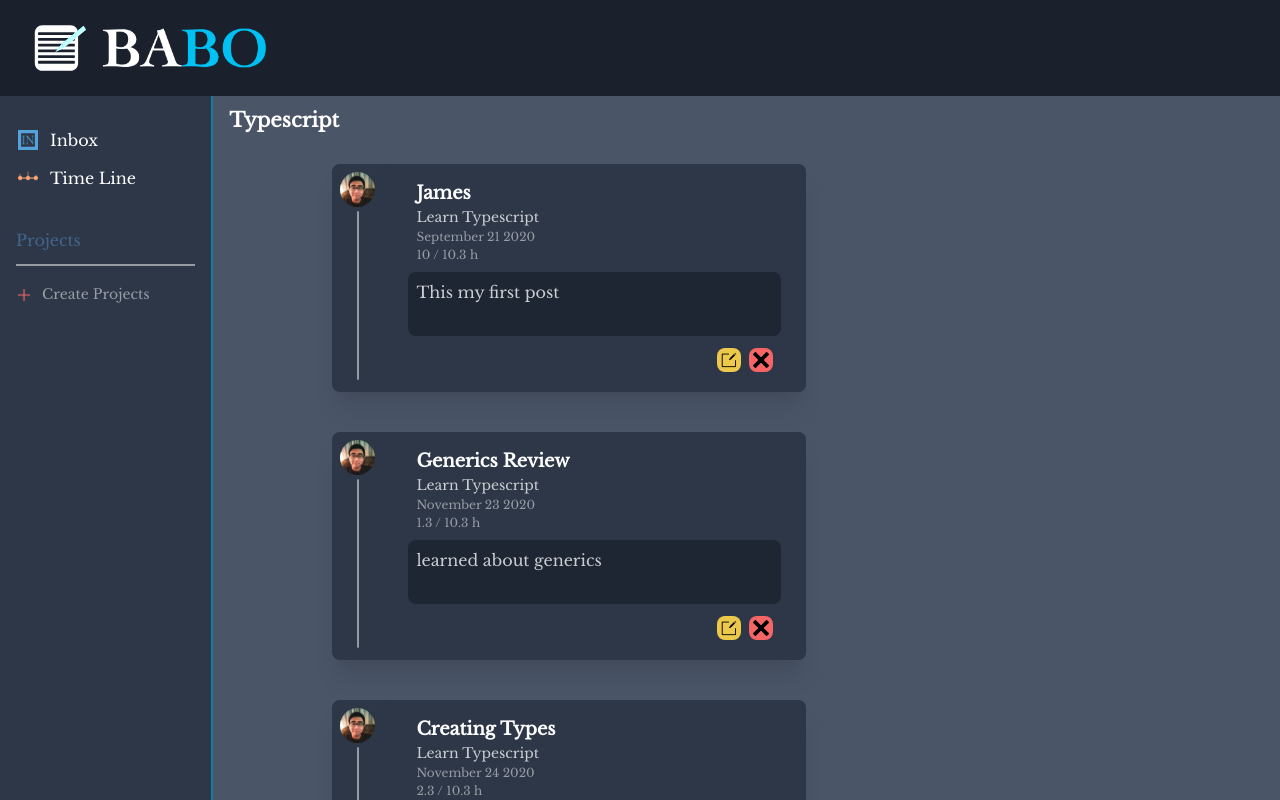
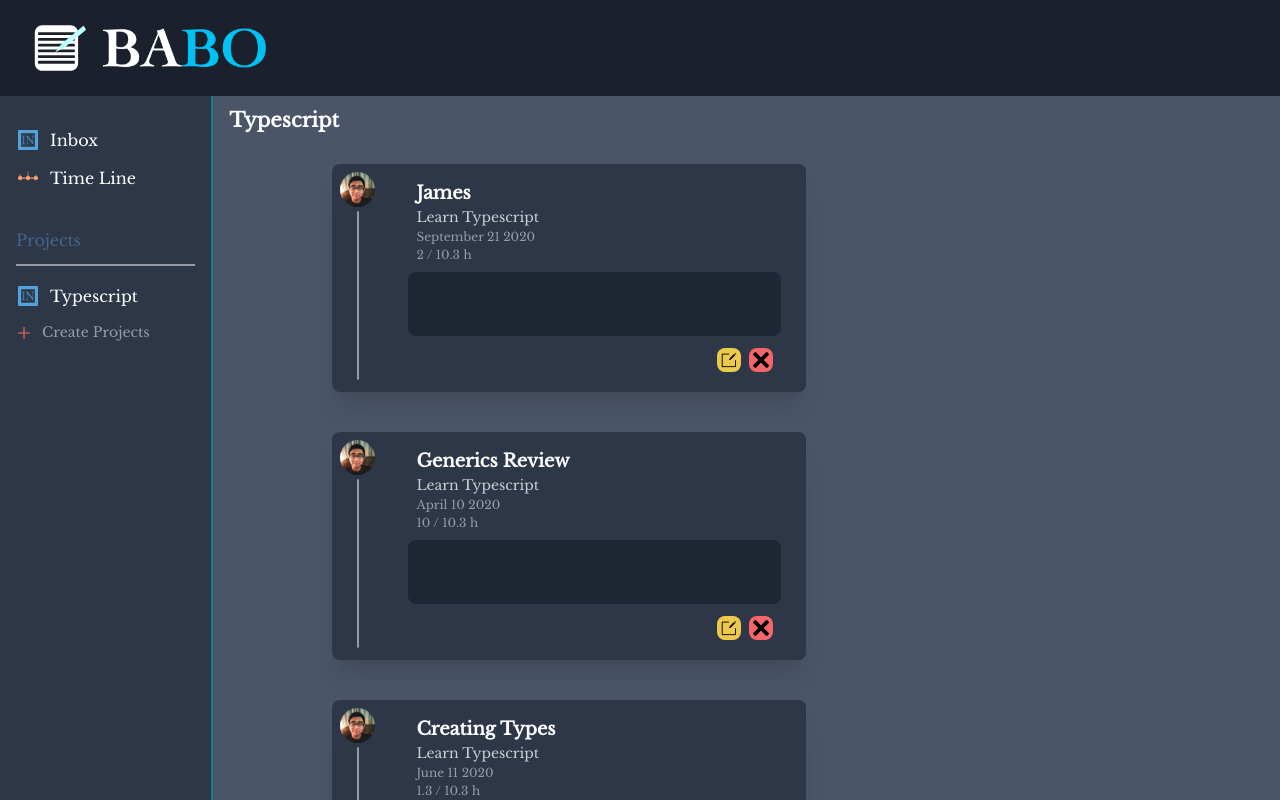
Before and after one commit to JamesTLopez/Babo, a React (Create React App) app: page /dashboard/projects in a window 1280 px wide. Built offline with nearby package versions, Linux system fonts and the light colour scheme.

Commit message:
context bug fix

```diff
--- a/src/App.tsx
+++ b/src/App.tsx
@@ -2,14 +2,17 @@ import React from "react";
 import "./assets/App.css";
 import "./assets/main.css";
 import Header from "./components/layouts/Header";
-import { BrowserRouter as Router, Switch ,Route} from "react-router-dom";
+import { BrowserRouter as Router, Switch, Route } from "react-router-dom";
 import Login from "./components/auth/Login";
 import Dashboard from "./components/pages/Dashboard";
 import Settings from "./components/pages/Settings";
 import Home from "./components/pages/Home";
 
+import { Provider } from "./context/context";
+
 function App() {
   return (
+    <Provider>
       <Router>
         <div className="relative h-screen overflow-hidden max-w-full bg-gray-700 ">
           <Header />
@@ -21,6 +24,7 @@ function App() {
           </Switch>
         </div>
       </Router>
+    </Provider>
   );
 }
 
--- a/src/components/layouts/Header.tsx
+++ b/src/components/layouts/Header.tsx
@@ -1,6 +1,7 @@
 import React, { useState } from "react";
 import { Link } from "react-router-dom";
 import Babo from "../../images/BaboHeader.svg";
+import { Consumer } from "../../context/context";
 
 function Header() {
   const [menu, isMenuSelected] = useState<boolean>(false);
--- a/src/components/layouts/Tabs.tsx
+++ b/src/components/layouts/Tabs.tsx
@@ -20,7 +20,8 @@ function Tabs() {
             <h1 className="text-white">Projects</h1>
             <div className="sep"></div>
             <div className="nav flex flex-col sm:items-start items-center">
-            <Link  to="/dashboard/createproject"> <img className="h-3" src={Plus} alt="inbox"/> <span className="opacity-50 text-sm">Create Projects</span></Link>
+              <Link to="/dashboard/projects"><img className="h-5" src={Inbox} alt="inbox"/> Typescript</Link>
+              <Link  to="/dashboard/createproject"> <img className="h-3" src={Plus} alt="inbox"/> <span className="opacity-50 text-sm">Create Projects</span></Link>
             </div>
 
           </div>
--- a/src/components/posts/Createpost.tsx
+++ b/src/components/posts/Createpost.tsx
@@ -30,7 +30,7 @@ function Createpost() {
         </div>
       </div>
       {active ?
-        <div className="p-3 flex items-center justify-center w-full">
+        <div className="fadeIn p-3 flex items-center justify-center w-full">
             <Formik initialValues={postValues}
                    onSubmit={(values, actions) => {
 
--- a/src/components/posts/Posts.tsx
+++ b/src/components/posts/Posts.tsx
@@ -1,8 +1,12 @@
 import React from "react";
 import Createpost from "./Createpost";
 import Post from "./Post";
+import { Consumer } from "../../context/context";
 
 function Posts() {
+  return (
+    <Consumer>
+      {(posts) => {
         return (
           <div className="flex flex-col">
             <div className="sm:flex items-center hidden h-12">
@@ -12,18 +16,19 @@ function Posts() {
             </div>
             <div className="flex flex-wrap  ">
               <div className="md:w-2/3  w-full flex flex-col items-center ">
-          <Post title="James" hours={10} date="September 21 2020" description="This my first post" />
-          <Post title="Generics Review" hours={1.3} date="November 23 2020" description="learned about generics" />
-          <Post title="Creating Types" hours={2.3} date="November 24 2020" description="types" />
-          <Post title="Implementing Interface" hours={4.3} date="November 30 2020" description="interface" />
-          <Post title="Start Project" hours={6.3} date="December 1 2020" description="weatherboi application" />
+                {posts.map((post,index) =>
+                  <Post key={index} title={post.title} hours={post.hours} date={post.date} />
+                )}
               </div>
               <div className="sm:visible hidden w-1/3 md:relative absolute md:flex flex-col items-center">
-          <Createpost/>
+                <Createpost />
               </div>
             </div>
           </div>
         );
+      }}
+    </Consumer>
+  );
 }
 
 export default Posts;
--- /dev/null
+++ b/src/context/context.tsx
@@ -0,0 +1,50 @@
+import React,{createContext} from 'react'
+
+
+interface postValues {
+    title:string;
+    hours:number;
+    date:string;
+    description?:string;
+}
+
+
+export let posts:postValues[] =[
+    {
+        title:"James",
+        hours:2,
+        date:"September 21 2020"
+    },
+    {
+        title:"Generics Review",
+        hours:10,
+        date:"April 10 2020"
+    },
+    {
+        title:"Creating Types",
+        hours:1.3,
+        date:"June 11 2020"
+    },
+    {
+        title:"Implementing Interface",
+        hours:4,
+        date:"November 23 2020"
+    },
+    {
+        title:"Start Project",
+        hours:2.6,
+        date:"December 1 2020"
+    },
+
+]
+
+
+export const AppContext = createContext<postValues[]>([]);
+
+export const Provider = (props: { children: React.ReactNode; }) =>{
+    return <AppContext.Provider value={posts}>
+        {props.children}
+    </AppContext.Provider>
+}
+
+export const Consumer = AppContext.Consumer;
--- a/src/index.tsx
+++ b/src/index.tsx
@@ -1,6 +1,5 @@
 import React from 'react';
 import ReactDOM from 'react-dom';
-
 import App from './App';
 
 ReactDOM.render(
```
Lines whose indentation alone changed are shown as unchanged.
